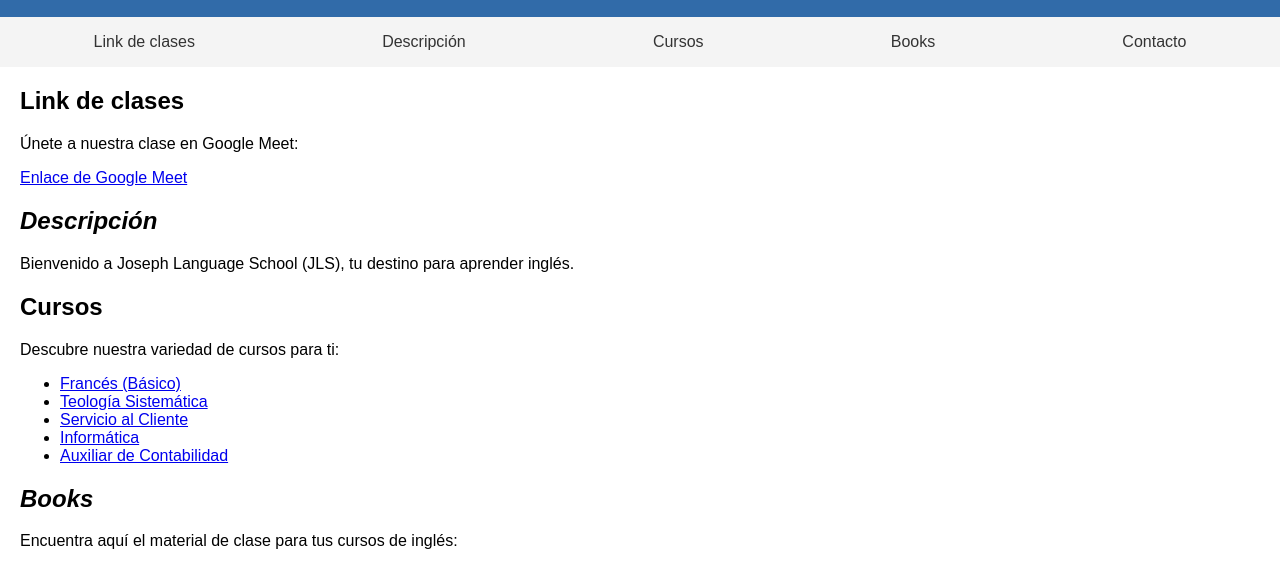
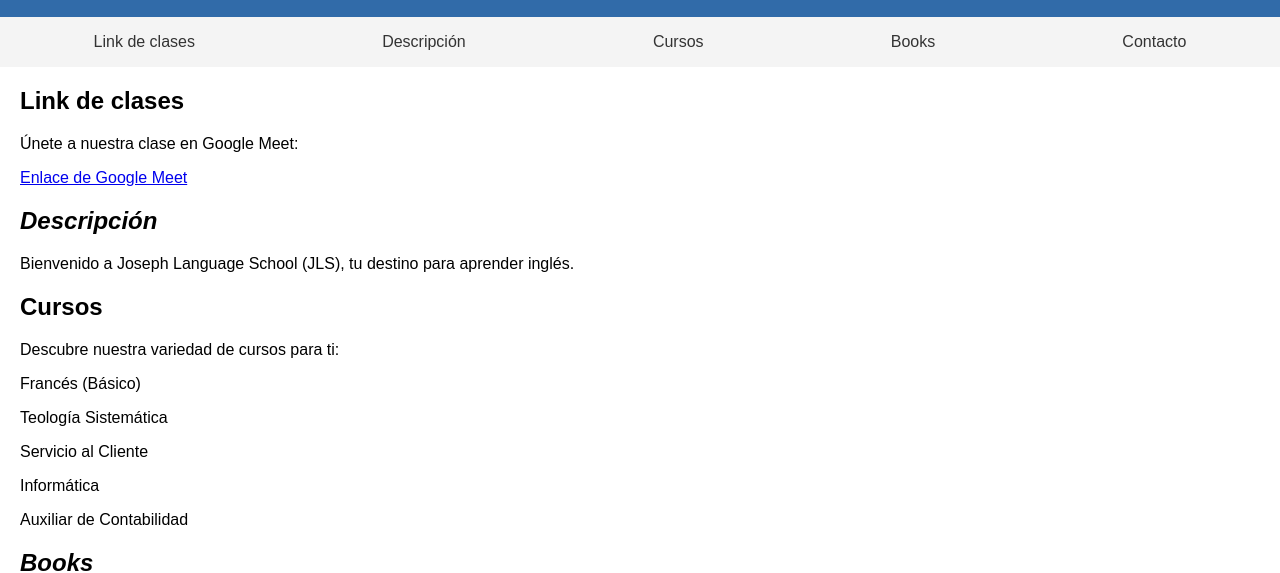
Before and after one commit to BraynerEF/Joselito, a plain HTML site: page index.html in a window 1280 px wide. Shown: the part 143-716 px from the top of the page. Drawn offline with Linux system fonts and the light colour scheme.

Commit message:
Add files via upload

```diff
--- a/index.html
+++ b/index.html
@@ -38,13 +38,13 @@
     <section id="cursos">
         <h2>Cursos</h2>
         <p>Descubre nuestra variedad de cursos para ti:</p>
-        <ul>
-            <li><a href="pagina_frances.html" target="_blank">Francés (Básico)</a></li>
-            <li><a href="pagina_teo_sistematica.html" target="_blank">Teología Sistemática</a></li>
-            <li><a href="pagina_servicio_cliente.html" target="_blank">Servicio al Cliente</a></li>
-            <li><a href="pagina_informatica.html" target="_blank">Informática</a></li>
-            <li><a href="pagina_aux_contabilidad.html" target="_blank">Auxiliar de Contabilidad</a></li>
-        </ul>
+
+           <p>Francés (Básico)</p>
+           <p>Teología Sistemática</p>
+           <p>Servicio al Cliente</p>
+            <p>Informática</p>
+            <p>Auxiliar de Contabilidad</p>
+
     </section>
 
     <section id="material-clase">
@@ -80,8 +80,10 @@
 
     <i><section id="contacto"></i>
         <h2>Contacto</h2>
+        <p>Teléfono: 809-324-1989</p>
         <p>¡Contáctanos para obtener más información sobre nuestros cursos!</p>
-        <!-- Formulario de contacto u otra información de contacto -->
+        <br>
+        <br>
     </section>
 
     <footer>
```
